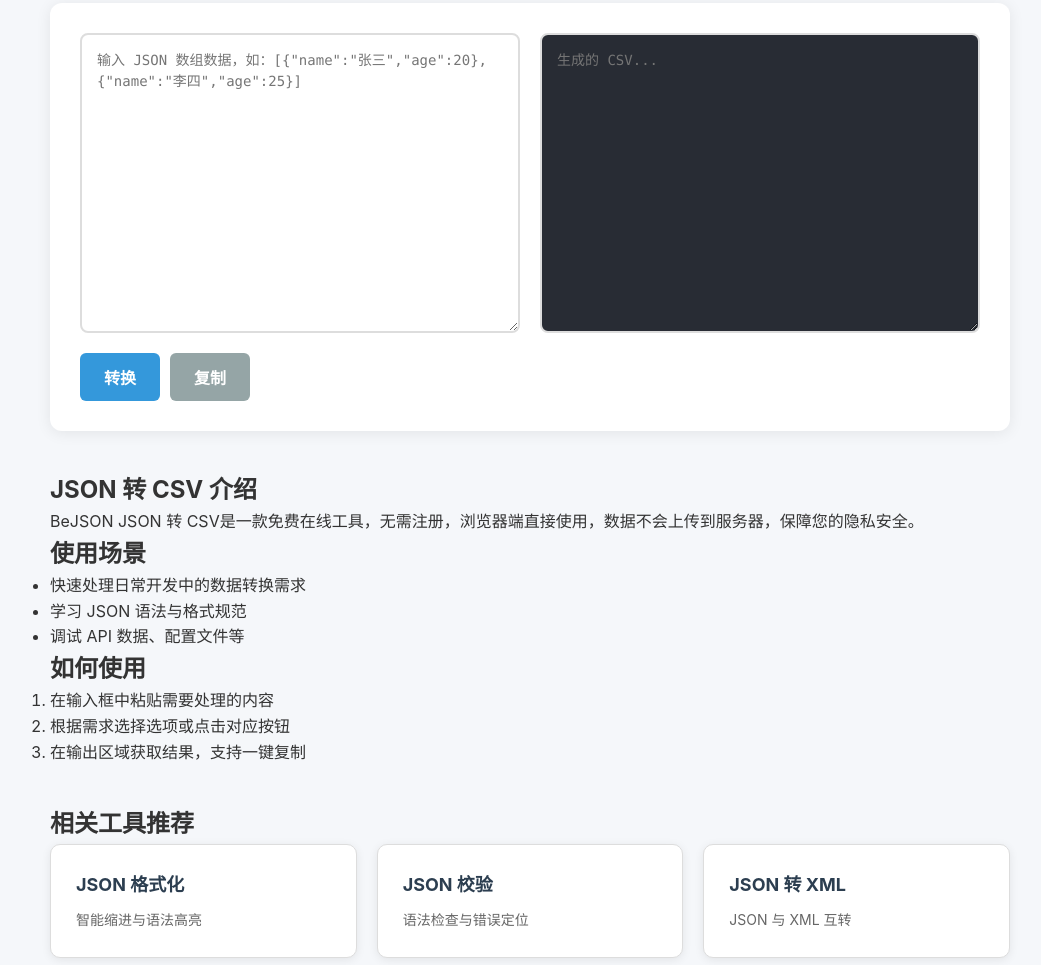
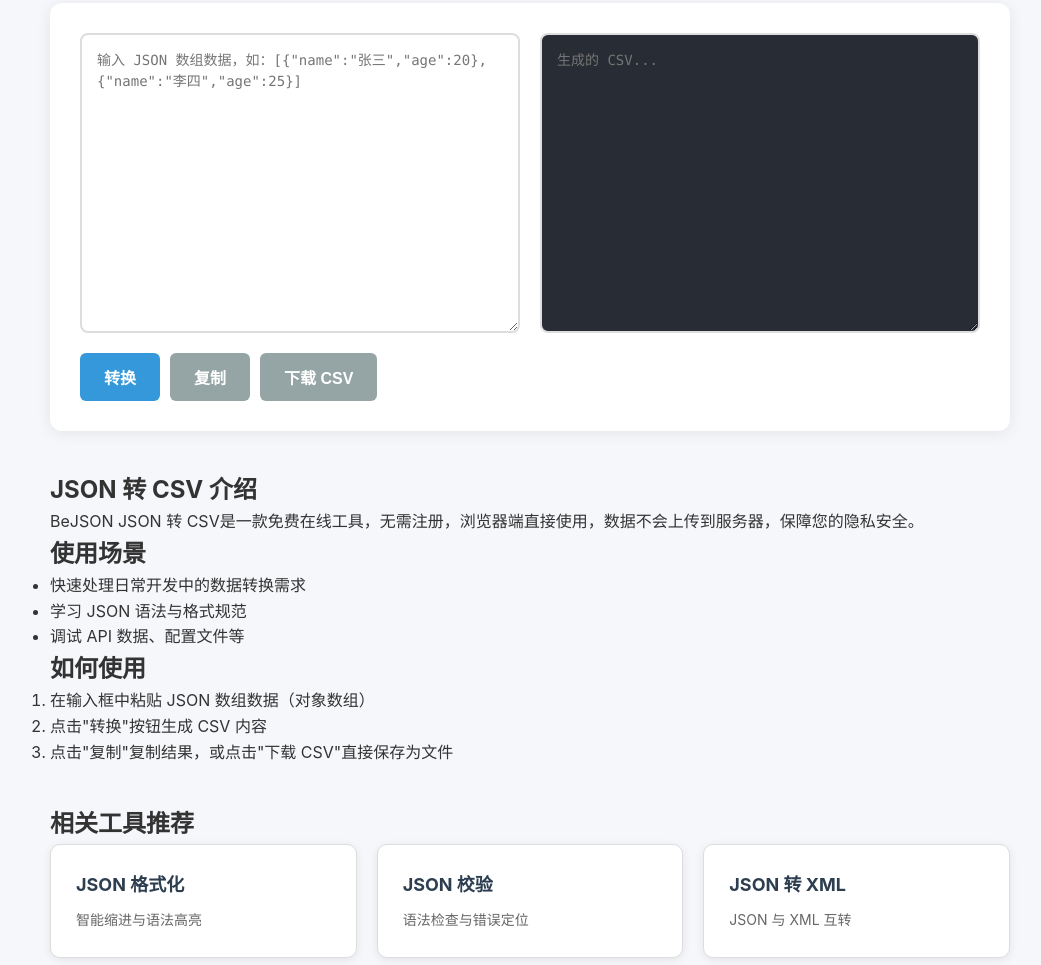
Before and after one commit to c1990331/bejson, a plain HTML site: page json-to-csv/index.html in a window 1280 px wide. Shown: the part 276-1241 px from the top of the page, without its empty margins (110-1151 px from the left). Drawn offline with Linux system fonts and the light colour scheme.

Commit message:
下载csv

```diff
--- a/json-to-csv/index.html
+++ b/json-to-csv/index.html
@@ -99,6 +99,7 @@
                 <div class="tool-actions" style="margin-top:20px;">
                     <button class="btn" onclick="convert()">转换</button>
                     <button class="btn btn-secondary" onclick="copyResult()">复制</button>
+                    <button class="btn btn-secondary" onclick="downloadCsv()">下载 CSV</button>
                 </div>
             </div>
         </div>
@@ -117,9 +118,9 @@
 
                 <h2>如何使用</h2>
                 <ol>
-                  <li>在输入框中粘贴需要处理的内容</li>
-                  <li>根据需求选择选项或点击对应按钮</li>
-                  <li>在输出区域获取结果，支持一键复制</li>
+                  <li>在输入框中粘贴 JSON 数组数据（对象数组）</li>
+                  <li>点击"转换"按钮生成 CSV 内容</li>
+                  <li>点击"复制"复制结果，或点击"下载 CSV"直接保存为文件</li>
                 </ol>
 
               </div>
@@ -229,6 +230,25 @@
         function copyResult() {
             copyToClipboard(document.getElementById('output').value);
         }
+
+        function downloadCsv() {
+            const content = document.getElementById('output').value;
+            if (!content || content.trim() === '') {
+                showToast('暂无内容可下载，请先进行转换', 'error');
+                return;
+            }
+
+            const blob = new Blob(['\uFEFF' + content], { type: 'text/csv;charset=utf-8;' });
+            const url = URL.createObjectURL(blob);
+            const link = document.createElement('a');
+            link.href = url;
+            link.download = 'bejson-export.csv';
+            document.body.appendChild(link);
+            link.click();
+            document.body.removeChild(link);
+            URL.revokeObjectURL(url);
+            showToast('CSV 文件下载已开始', 'success');
+        }
     </script>
 </body>
 </html>
```
